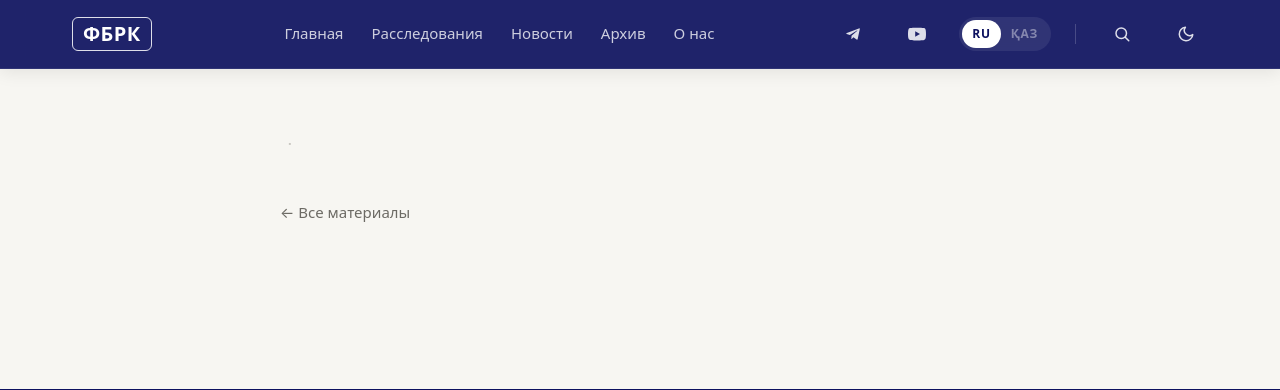
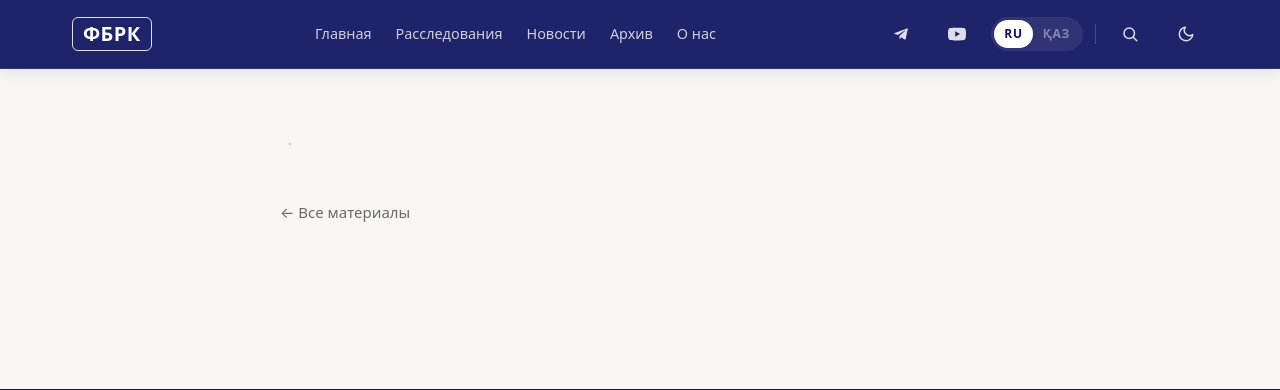
Before and after one commit to belilovsky/fbrk-clone, a FastAPI app: template admin/templates/article_ssr.html in a window 1280 px wide. Shown: the top 390 px of the page. Run offline with FastAPI, Linux system fonts and the light colour scheme; the template is opened without the code that fills it, so the values that code supplies are empty.

Commit message:
fix(frontend): tighten desktop header layout

```diff
--- a/admin/templates/article_ssr.html
+++ b/admin/templates/article_ssr.html
@@ -79,9 +79,9 @@ __╱╲╲╲╲╲╲╲╲╲╲╲╲╲╲╲__╱╲╲╲╲╲╲╲╲
     <link rel="icon" type="image/png" sizes="192x192" href="/img/brand/favicon-192.png" />
     <link rel="apple-touch-icon" href="/img/brand/apple-touch-icon.png" />
     <link rel="icon" type="image/svg+xml" href="/img/brand/logo.svg" />
-    <link rel="stylesheet" href="/fonts/avds/avds-fonts.css?v=20260524062530" />
-    <link rel="stylesheet" href="/css/av-ds/tokens.css?v=20260524062530" />
-    <link rel="stylesheet" href="/css/style.css?v=20260524062530" />
+    <link rel="stylesheet" href="/fonts/avds/avds-fonts.css?v=20260524115400" />
+    <link rel="stylesheet" href="/css/av-ds/tokens.css?v=20260524115400" />
+    <link rel="stylesheet" href="/css/style.css?v=20260524115400" />
     <link rel="alternate" type="application/rss+xml" title="{{ org_name }} — RSS" href="/feed.xml" />
 
     <!-- Schema.org NewsArticle -->
@@ -293,7 +293,7 @@ __╱╲╲╲╲╲╲╲╲╲╲╲╲╲╲╲__╱╲╲╲╲╲╲╲╲
       </div>
     </footer>
 
-    <script src="/js/app.js?v=20260524062530"></script>
+    <script src="/js/app.js?v=20260524115400"></script>
     <script src="/js/mobile-menu-fix.js?v=3"></script>
 
     <!-- Organization + WebSite JSON-LD (global) -->
--- a/css/style.css
+++ b/css/style.css
@@ -2554,7 +2554,7 @@ button:focus-visible, a:focus-visible { outline-offset: 3px; }
 }
 .site-header__inner {
   display: grid;
-  grid-template-columns: auto 1fr auto;
+  grid-template-columns: auto minmax(0, 1fr) auto;
   align-items: center;
   gap: var(--space-4);
   min-height: 64px;
@@ -2593,6 +2593,7 @@ button:focus-visible, a:focus-visible { outline-offset: 3px; }
 .site-header__nav {
   display: flex;
   justify-content: center;
+  min-width: 0;
 }
 .site-header__nav ul {
   display: flex;
@@ -2600,6 +2601,7 @@ button:focus-visible, a:focus-visible { outline-offset: 3px; }
   list-style: none;
   margin: 0;
   padding: 0;
+  min-width: 0;
 }
 .site-header__nav a {
   display: inline-block;
@@ -2625,6 +2627,8 @@ button:focus-visible, a:focus-visible { outline-offset: 3px; }
   display: flex;
   align-items: center;
   gap: 20px;
+  justify-self: end;
+  flex-shrink: 0;
 }
 .site-header__divider {
   width: 1px;
@@ -2713,6 +2717,25 @@ button:focus-visible, a:focus-visible { outline-offset: 3px; }
   text-transform: none;
   letter-spacing: 0;
   box-shadow: var(--shadow-md);
+}
+
+@media (max-width: 1320px) {
+  .site-header__inner {
+    gap: var(--space-3);
+  }
+  .site-header__logo-text {
+    display: none;
+  }
+  .site-header__nav a {
+    padding: 8px 10px;
+    font-size: 0.9rem;
+  }
+  .site-header__actions {
+    gap: 12px;
+  }
+  .site-header__divider {
+    margin-inline: 0;
+  }
 }
 
 /* Mobile nav toggle */
```
Also changed, not shown: 404.html (+4 -4 lines), about.html (+5 -5 lines), archive.html (+6 -6 lines), article.html (+6 -6 lines), contacts.html (+5 -5 lines), index.html (+5 -5 lines).
